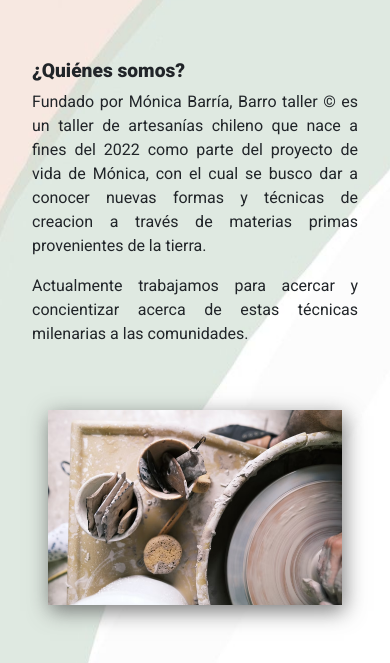
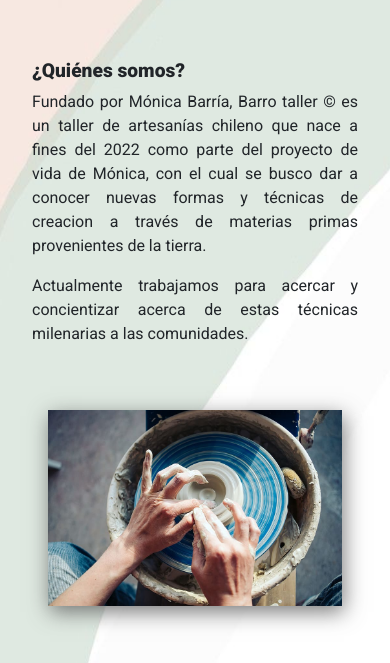
Before and after one commit to nicolaspola/proyectoResponsive, a plain HTML site: page pages/nosotros.html in a window 390 px wide. Shown: the part 142-805 px from the top of the page. Drawn offline with nearby package versions, Linux system fonts and the light colour scheme.

Commit message:
full responsive2

```diff
--- a/pages/nosotros.html
+++ b/pages/nosotros.html
@@ -80,7 +80,7 @@
               <p>Actualmente trabajamos para acercar y concientizar acerca de estas técnicas milenarias a las comunidades.</p>
               </p>
             </div>
-            <img src="../img/fondos/fondomain3.avif" alt="mesa de trabajo">
+            <img src="../img/fondos/fondo5.jpg" alt="mesa de trabajo">
           </section>
 
           <section class="caja-nosotros">
```
Also changed, not shown: img/fondos/fondo5.jpg (added).
